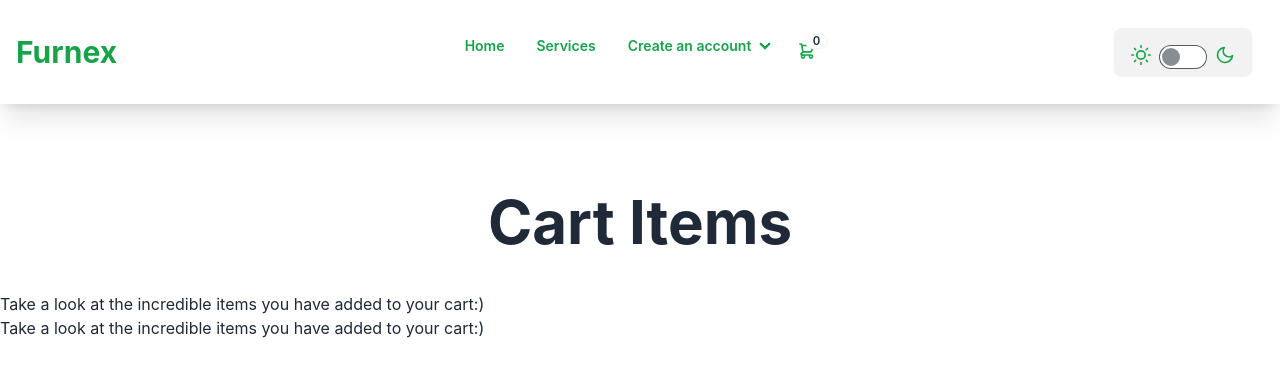
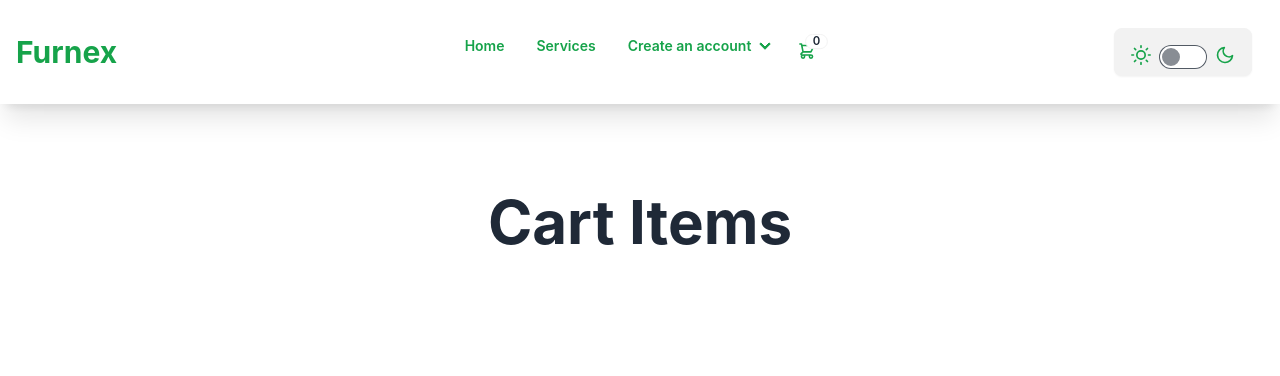
Before and after one commit to patrickiyiakimo/trendy-trove, a React (Create React App) app: page /cartpage in a window 1280 px wide. Shown: the top 376 px of the page. Built offline with nearby package versions, Linux system fonts and the light colour scheme.

Commit message:
i removed the message from the cart page item

```diff
--- a/src/components/CartPage.jsx
+++ b/src/components/CartPage.jsx
@@ -6,8 +6,6 @@ const CartPage = () => {
       <h1 className="text-center font-bold text-2xl md:text-6xl pb-10 pt-48">
         Cart Items
       </h1>
-      <p>Take a look at the incredible items you have added to your cart:)</p>
-      <p>Take a look at the incredible items you have added to your cart:)</p>
     </div>
   );
 };
```
